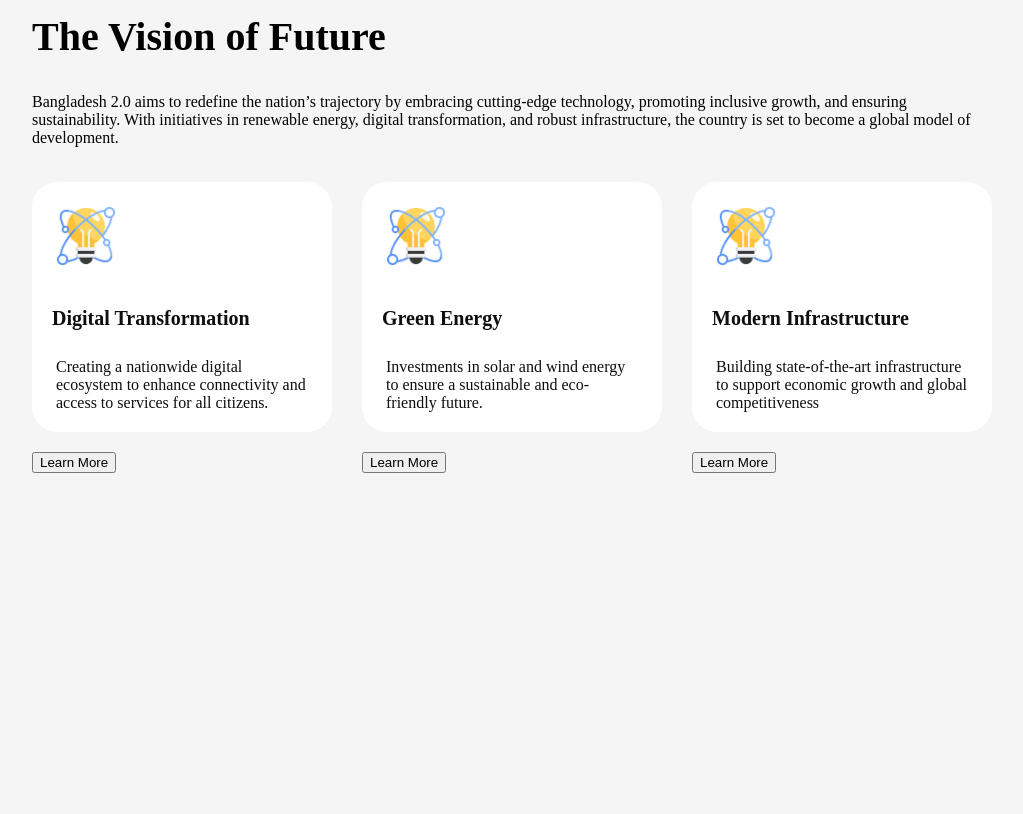
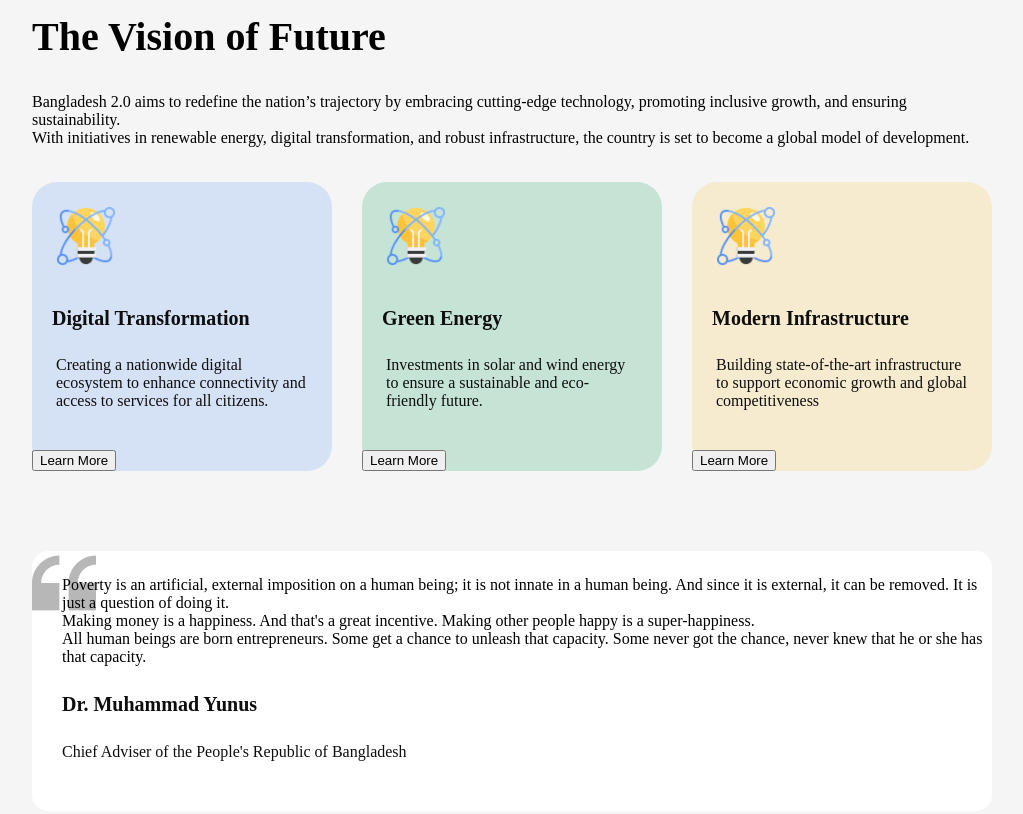
Before and after one commit to foysal2414/assignment-1, a plain HTML site: page index.html in a window 1280 px wide. Shown: the part 1290-2104 px from the top of the page, without its empty margins (128-1151 px from the left). Before the commit the page ends 1802 px from the top, so only its background shows below. Drawn offline with Linux system fonts and the light colour scheme.

Commit message:
adding assignment quote part

```diff
--- a/index.html
+++ b/index.html
@@ -59,30 +59,41 @@
             </div>
         </section>
         <section>
-            <h2 class="pillars-heading">The Vision of Future</h2>
-            <p pillers-description>Bangladesh 2.0 aims to redefine the nation’s trajectory by embracing cutting-edge technology, promoting inclusive growth, and ensuring sustainability. With initiatives in renewable energy, digital transformation, and robust infrastructure, the country is set to become a global model of development.
+            <h2 class="vision-heading">The Vision of Future</h2>
+            <p pillers-description>Bangladesh 2.0 aims to redefine the nation’s trajectory by embracing cutting-edge technology, promoting inclusive growth, and ensuring sustainability. <br> With initiatives in renewable energy, digital transformation, and robust infrastructure, the country is set to become a global model of development.
 
             </p>
-            <div class="Pillars">
-                <div class="pillars-container">
-                    <img src="image/card-icon.png" alt="" class="pillars-img">
-                    <h4 class="pillars-title">Digital Transformation</h4>
-                    <p class="pillers-description">Creating a nationwide digital ecosystem to enhance connectivity and access to services for all citizens. </p>
-                    <a href=""> <button>Learn More</button> </a>
+            <div class="vision">
+                <div class="vision-container">
+                    <img src="image/card-icon.png" alt="" class="vision-img">
+                    <h4 class="vision-title">Digital Transformation</h4>
+                    <p class="vision-description">Creating a nationwide digital ecosystem to enhance connectivity and access to services for all citizens. </p>
+                    <a class="vision-btn btn-1" href=""><button>Learn More</button></a>
                 </div>
-                <div class="pillars-container">
-                    <img src="image/card-icon.png" alt="" class="pillars-img">
-                    <h4 class="pillars-title">Green Energy</h4>
-                    <p class="pillers-description">Investments in solar and wind energy to ensure a sustainable and eco-friendly future. </p>
-                    <a href=""> <button>Learn More</button> </a>
+                <div class="vision-container color-2" >
+                    <img src="image/card-icon.png" alt="" class="vision-img">
+                    <h4 class="vision-title">Green Energy</h4>
+                    <p class="vision-description">Investments in solar and wind energy to ensure a sustainable and eco-friendly future. </p>
+                    <a class="vision-btn" href=""><button>Learn More</button></a>
                 </div>
-                <div class="pillars-container">
-                    <img src="image/card-icon.png" alt="" class="pillars-img">
-                    <h4 class="pillars-title">Modern Infrastructure</h4>
-                    <p class="pillers-description">Building state-of-the-art infrastructure to support economic growth and global competitiveness</p>
-                    <a href=""> <button>Learn More</button> </a>
+                <div class="vision-container color-3">
+                    <img src="image/card-icon.png" alt="" class="vision-img">
+                    <h4 class="vision-title">Modern Infrastructure</h4>
+                    <p class="vision-description">Building state-of-the-art infrastructure to support economic growth and global competitiveness</p>
+                    <a class="vision-btn" href=""><button>Learn More</button></a>
                 </div>
+            </div>
+        </section>
+        <section class="quote-banner">
 
+                <p class="quote-description">Poverty is an artificial, external imposition on a human being; it is not innate in a human being. And since it is external, it can be removed. It is just a question of doing it. <br>
+                    Making money is a happiness. And that's a great incentive. Making other people happy is a super-happiness. <br>All human beings are born entrepreneurs. Some get a chance to unleash that capacity. Some never got the chance, never knew that he or she has that capacity.
+
+                </p>
+
+            <div>
+                <h4 class="advisor-name">Dr. Muhammad Yunus</h4>
+                <p class="advisor">Chief Adviser of the People's Republic of Bangladesh</p>
             </div>
         </section>
     </main>
--- a/style/style.css
+++ b/style/style.css
@@ -71,7 +71,6 @@ gap: 64px;
     border-radius: 25px;
     width: 305px;
     height: 250px;
-    /* justify-content:center; */
 }
 .pillars-img{
     width: 60px;
@@ -90,5 +89,84 @@ gap: 64px;
     font-size:16px ;
     color: #0E0E0E;
     padding:0px 24px 24px 24px ;
+}
+
+/* main section- vision style */
+
+.vision-heading{
+    margin-top: 80px;
+    font-size: 40px;
+    font-weight: bold;
+}
+.vision{
+    display: flex;
+    margin-top: 35px; ;
+    margin-bottom: 80px ;
+    gap: 30px;
+}
+.vision-container{
+    background-color: rgba(84, 144, 245, 0.2);
+    border-radius: 25px;
+    width: 415px;
 
 }
+.vision-img{
+    width: 60px;
+    /* height: 60px; */
+    padding: 24px 0px 10px 24px ;
+}
+.vision-title{
+    font-size: 20px;
+    font-weight:bold;
+    color: #0E0E0E;
+    width: 250px;
+    /* height: 25px; */
+    padding:0px 20px ;
+}
+.vision-description{
+    font-size:16px ;
+    color: #0E0E0E;
+    padding:0px 24px 24px 24px ;
+}
+.color-2{
+        background-color:#C6E4D6 ;
+    }
+.color-3{
+    background-color: #F7EBCF;
+}
+.vision-btn,{
+   padding: 30px ;
+}
+.btn-1{
+  background-color: #5490F5;
+}
+
+/* quote section */
+
+.quote-banner{
+    background-color: #FFFFFF;
+    border-radius: 16px;
+    background-image: url(quote-bg.png);
+    background-repeat: no-repeat;
+    /* padding: 20px; */
+    /* padding-left: 30px; */
+    background-position:initial ;
+}
+.quote-description{
+    padding-left: 30px;
+    padding-top: 25px;
+
+}
+.advisor-name{
+    padding-left:30px;
+    font-weight: 600;
+    font-size: 20px;
+    color: #0E0E0E;
+
+}
+.advisor{
+font-size: 16px;
+color: #0E0E0E;
+padding-left: 30px;
+padding-bottom:50px;
+}
```
Also changed, not shown: style/quote-bg.png (added), 1 other file.
